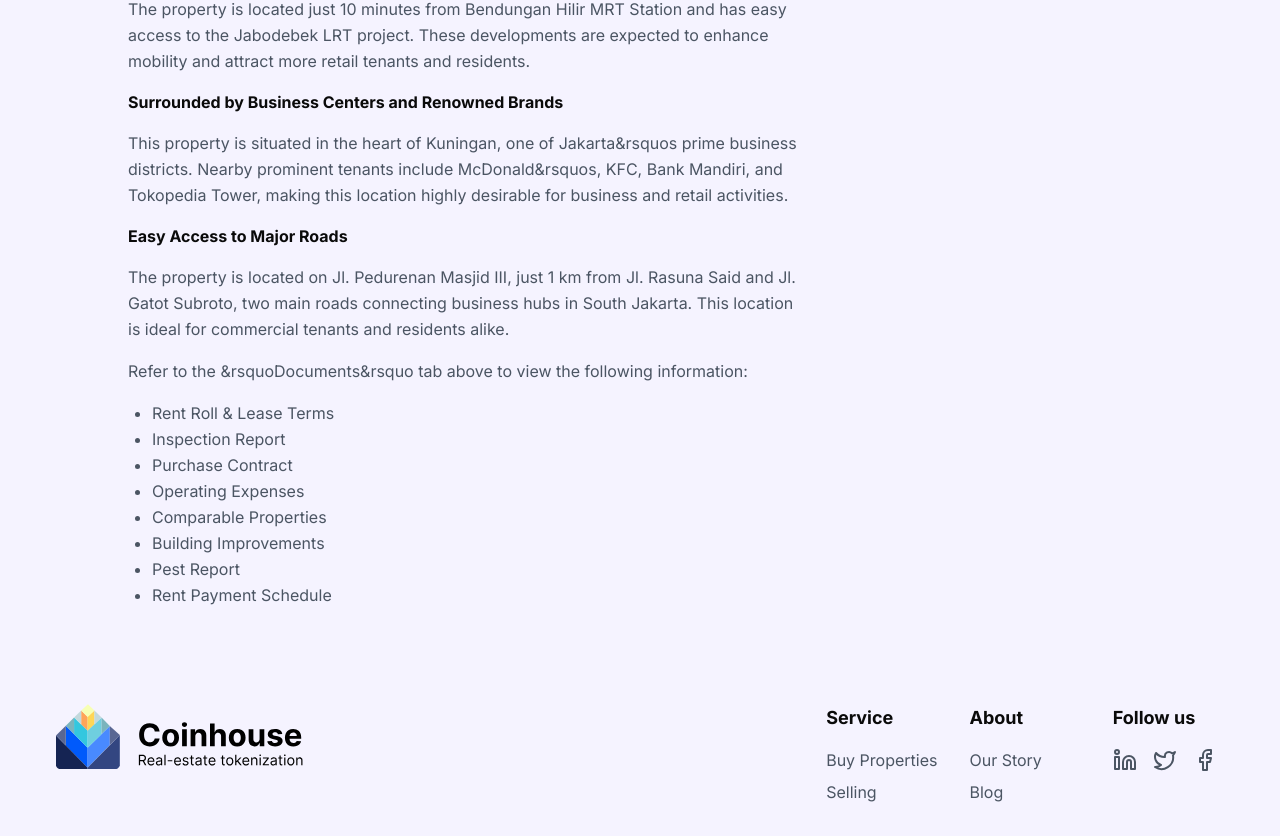
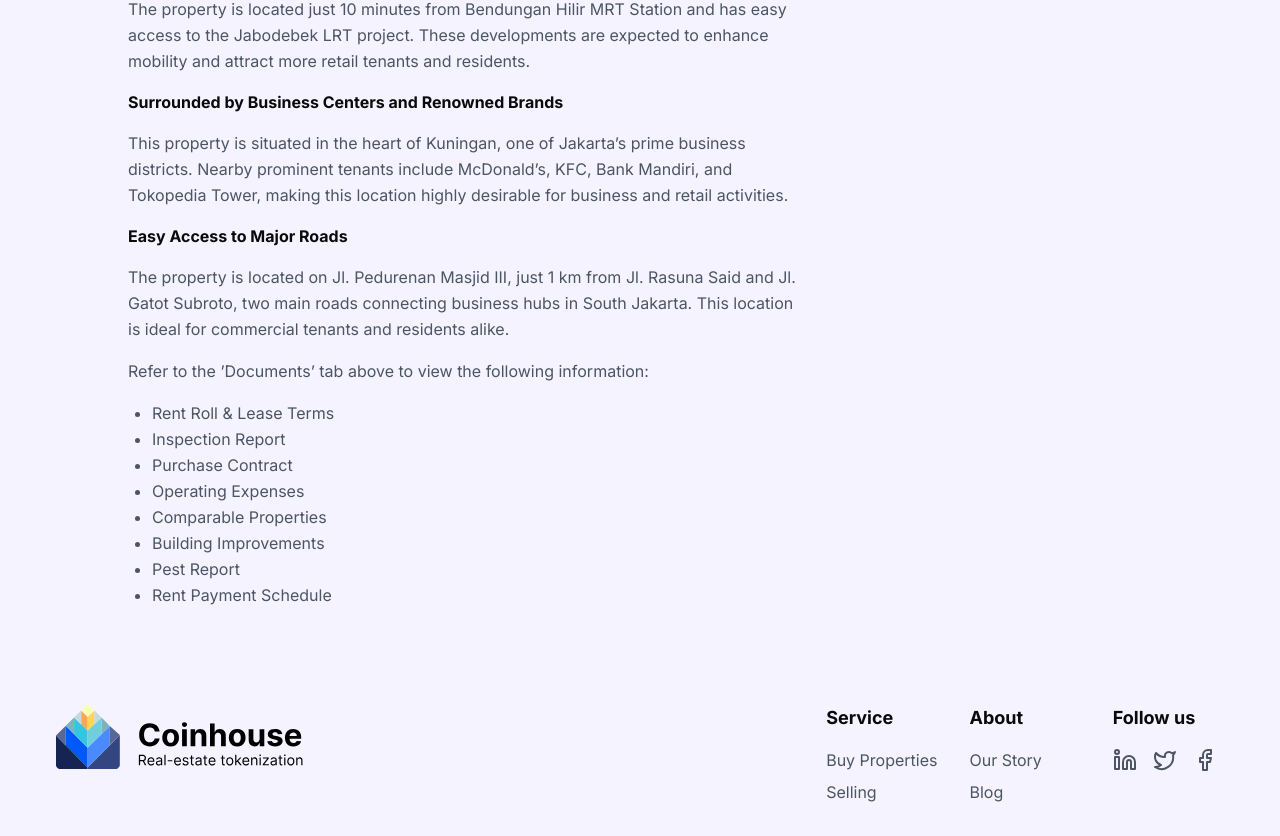
Before and after one commit to valuin/coinhouse, a Next.js app: page /marketplace/1 in a window 1280 px wide. Shown: the part 1353-2189 px from the top of the page. Built offline with nearby package versions, Linux system fonts and the light colour scheme.

Commit message:
bug: single quote

```diff
--- a/components/sections/body.tsx
+++ b/components/sections/body.tsx
@@ -5,10 +5,10 @@ export default function Body() {
     <section className="bg-hero-secondary py-12 h-auto font-bold space-y-12 text-white flex-col items-center justify-center">
       <div className="flex flex-col text-center items-center justify-center px-4">
         <h2 className="text-2xl md:text-3xl w-full md:w-1/3">
-          Don&rsquot get left behind by the legacy real estate market
+          Don&rsquo;t get left behind by the legacy real estate market
         </h2>
         <p className="w-full md:w-1/3 text-base opacity-40 mt-4">
-          It&rsquos time for a change. Rising down payments, inflexible terms, and
+          It&rsquo;s time for a change. Rising down payments, inflexible terms, and
           soaring property prices are locking all but the wealthy out from
           building wealth with real estate. Coinhouse helps anyone lay a path to
           financial freedom with fractional real estate investing.
--- a/components/sections/property-desc.tsx
+++ b/components/sections/property-desc.tsx
@@ -48,8 +48,8 @@ export default function PropertyDesc() {
 
             <p className="text-gray-600 leading-relaxed">
               This property is situated in the heart of Kuningan, one of
-              Jakarta&rsquos prime business districts. Nearby prominent tenants
-              include McDonald&rsquos, KFC, Bank Mandiri, and Tokopedia Tower, making
+              Jakarta&rsquo;s prime business districts. Nearby prominent tenants
+              include McDonald&rsquo;s, KFC, Bank Mandiri, and Tokopedia Tower, making
               this location highly desirable for business and retail activities.
             </p>
 
@@ -63,7 +63,7 @@ export default function PropertyDesc() {
             </p>
 
             <p className="text-gray-600 leading-relaxed">
-              Refer to the &rsquoDocuments&rsquo tab above to view the following
+              Refer to the &rsquo;Documents&rsquo; tab above to view the following
               information:
             </p>
             <ul className="list-disc text-gray-600 leading-relaxed pl-6">
```
